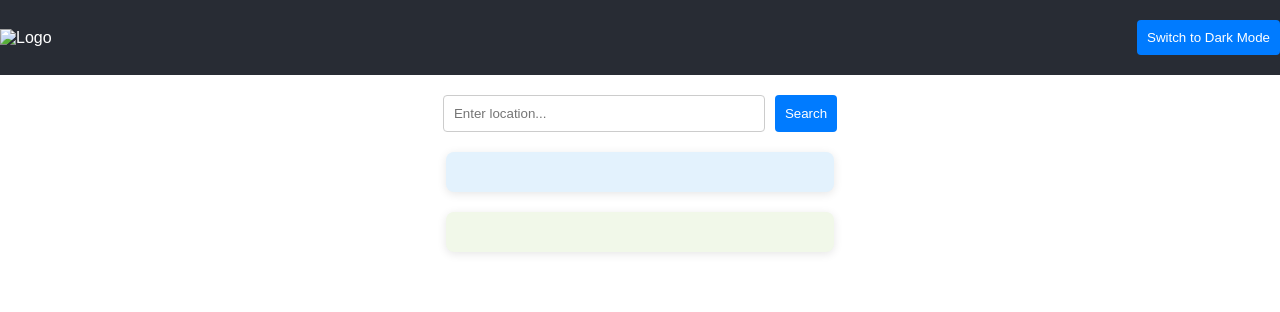
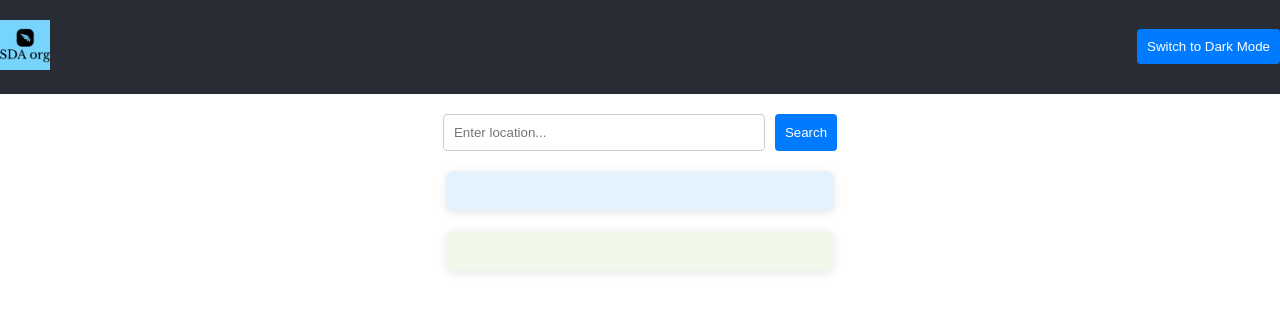
Before and after one commit to Subha8436/Weather_God, a plain HTML site: page public/index.html in a window 1280 px wide. Drawn offline with Linux system fonts and the light colour scheme.

Commit message:
Update index.html

```diff
--- a/public/index.html
+++ b/public/index.html
@@ -11,7 +11,7 @@
 <body class="light-mode">
     <header>
         <div class="logo">
-            <img src="logo/main.jpg" alt="Logo" id="logo">
+            <img src="main.jpg" alt="Logo" id="logo">
         </div>
         <div class="theme-toggle">
             <button id="toggle-theme">Switch to Dark Mode</button>
```
